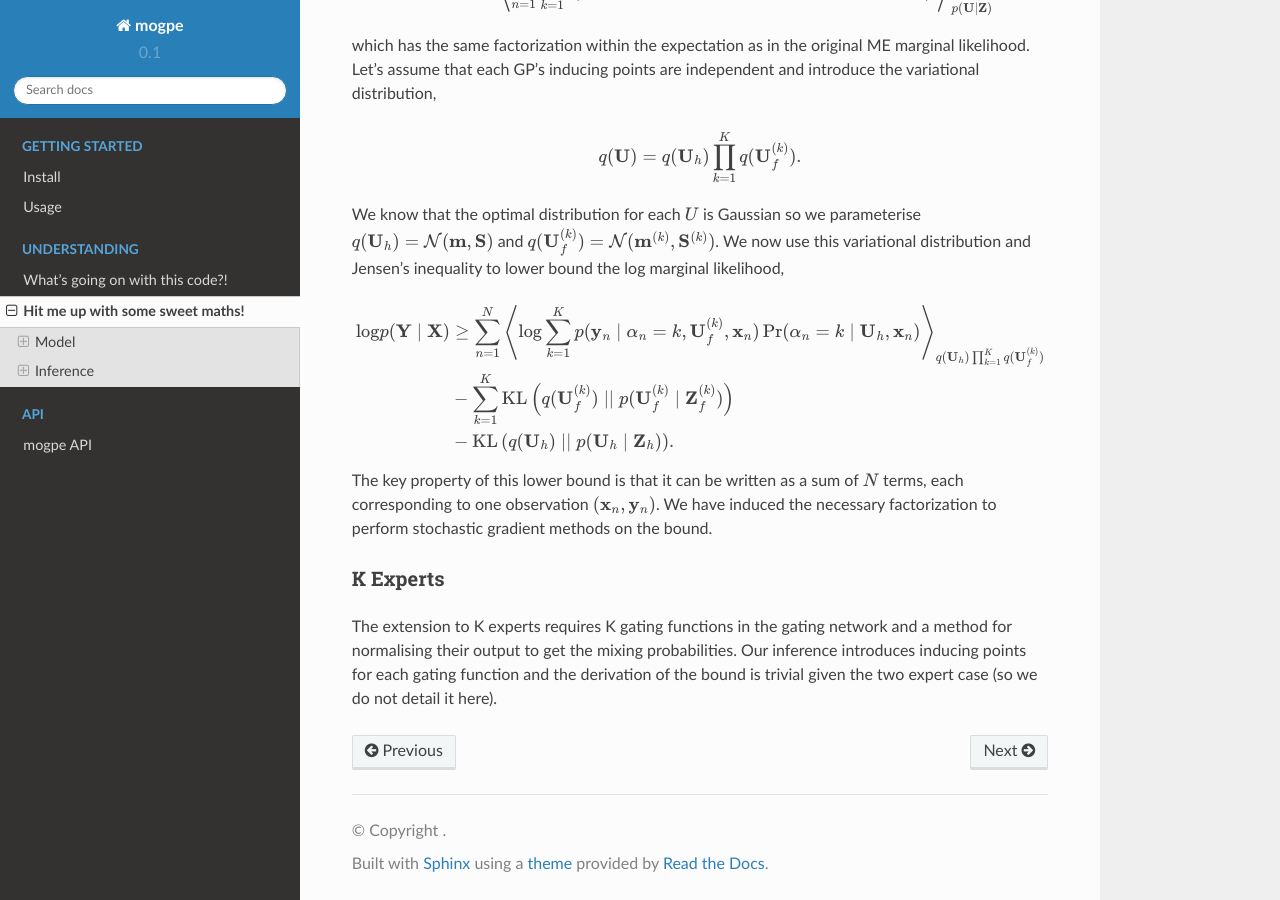
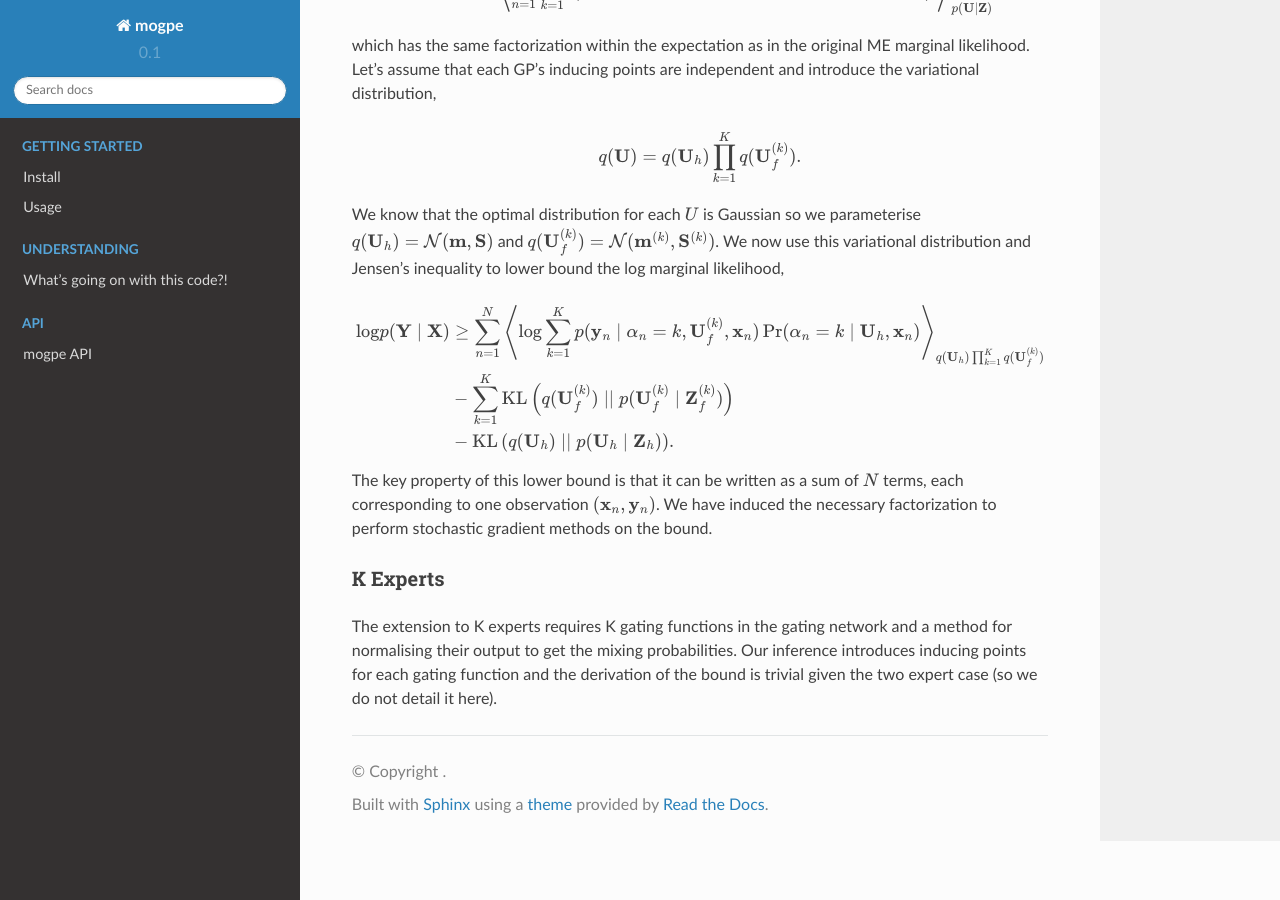
Before and after one commit to aidanscannell/mogpe, a Sphinx documentation site: the page built from docs/understanding_math.rst, in a window 1280 px wide and 900 px high, scrolled down 3016 px. Built offline with Sphinx 7.4.7 and the Read the Docs theme 2.0.0, drawn with Linux system fonts in a browser that asks for light colours; pages that are not in the unit, such as notebooks, are missing from menus.

Commit message:
removed maths form docs as it's old and incorrect

```diff
--- a/docs/index.rst
+++ b/docs/index.rst
@@ -41,7 +41,8 @@ The underlying mathematics of the model and inference is detailed in
    :hidden:
 
    understanding_code
-   understanding_math
+   ..
+      understanding_math
 
 
 .. toctree::
```
